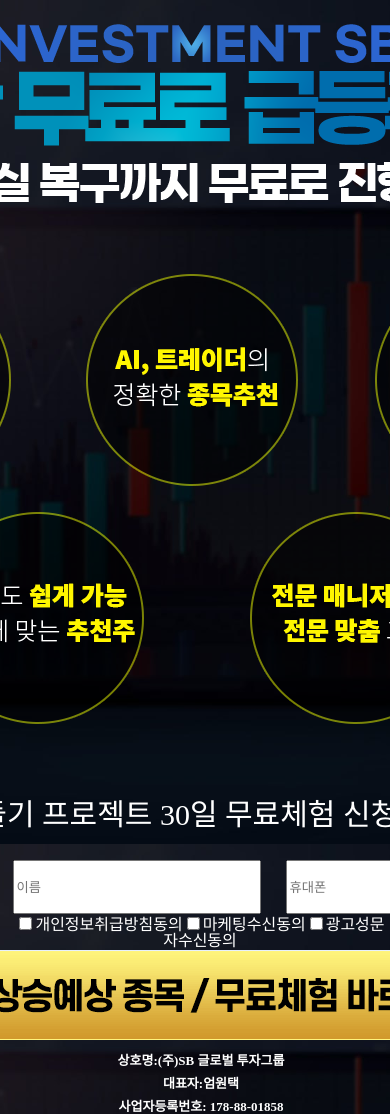
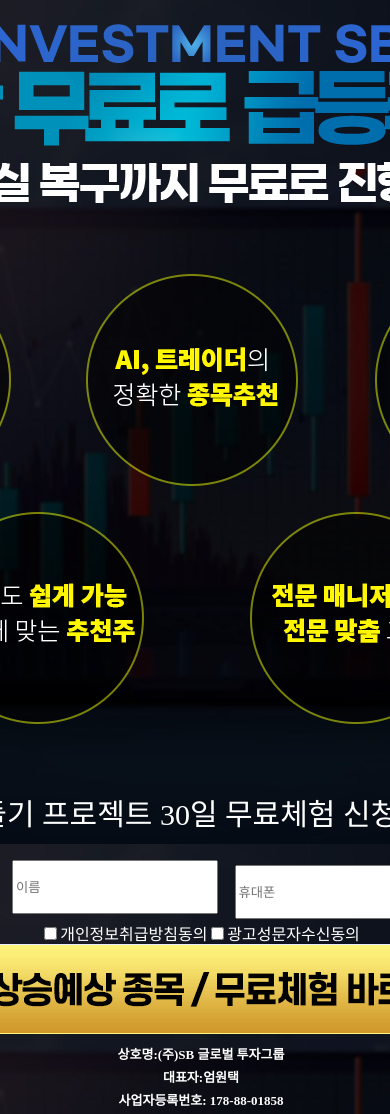
Before and after one commit to euntti/newstest, a React (Create React App) app: page / in a window 390 px wide. Shown: the top 1114 px of the page. Built offline with nearby package versions, Linux system fonts and the light colour scheme; no server answers.

Commit message:
모바일 수정

```diff
--- a/src/Main.js
+++ b/src/Main.js
@@ -316,20 +316,22 @@ function App() {
                 onChange={(e) => setUserName(e.target.value)}
               ></input>
             </div> */}
-            <div className="phone">
+            <div className="namephone">
                {/* {<select>
                 <option key="1" value="1">
                   010
                 </option>
               </select>{" "}
               -{"\t"}} */}
-              <input
+               <input
                type="text"
                className="username"
                placeholder="이름"
                onChange={(e) => setUserName(e.target.value)}
               ></input>{" "}
+              </div>
               {"\t"}
+              <div className="phone">
               { <input
                 type="number"
                 className="phone"
@@ -339,7 +341,7 @@ function App() {
                 oninput="maxLengthCheck(this)"
                 max="9999999999999"
               ></input> }
-            </div>
+              </div>
           </div>
             <div style={{ marginLeft: 10 }}>
               <label style={{ color: "#fff" }}>
@@ -353,7 +355,7 @@ function App() {
                 />
                 개인정보취급방침동의
               </label>
-              <label style={{ color: "#fff" }}>
+              {/* <label style={{ color: "#fff" }}>
                 <input
                   type="checkbox"
                   id="privacy"
@@ -363,7 +365,7 @@ function App() {
                   onChange={(e) => setCheck2(e.target.checked)}
                 />
                 마케팅수신동의
-              </label>
+              </label> */}
               <label style={{ color: "#fff" }}>
                 <input
                   type="checkbox"
```
